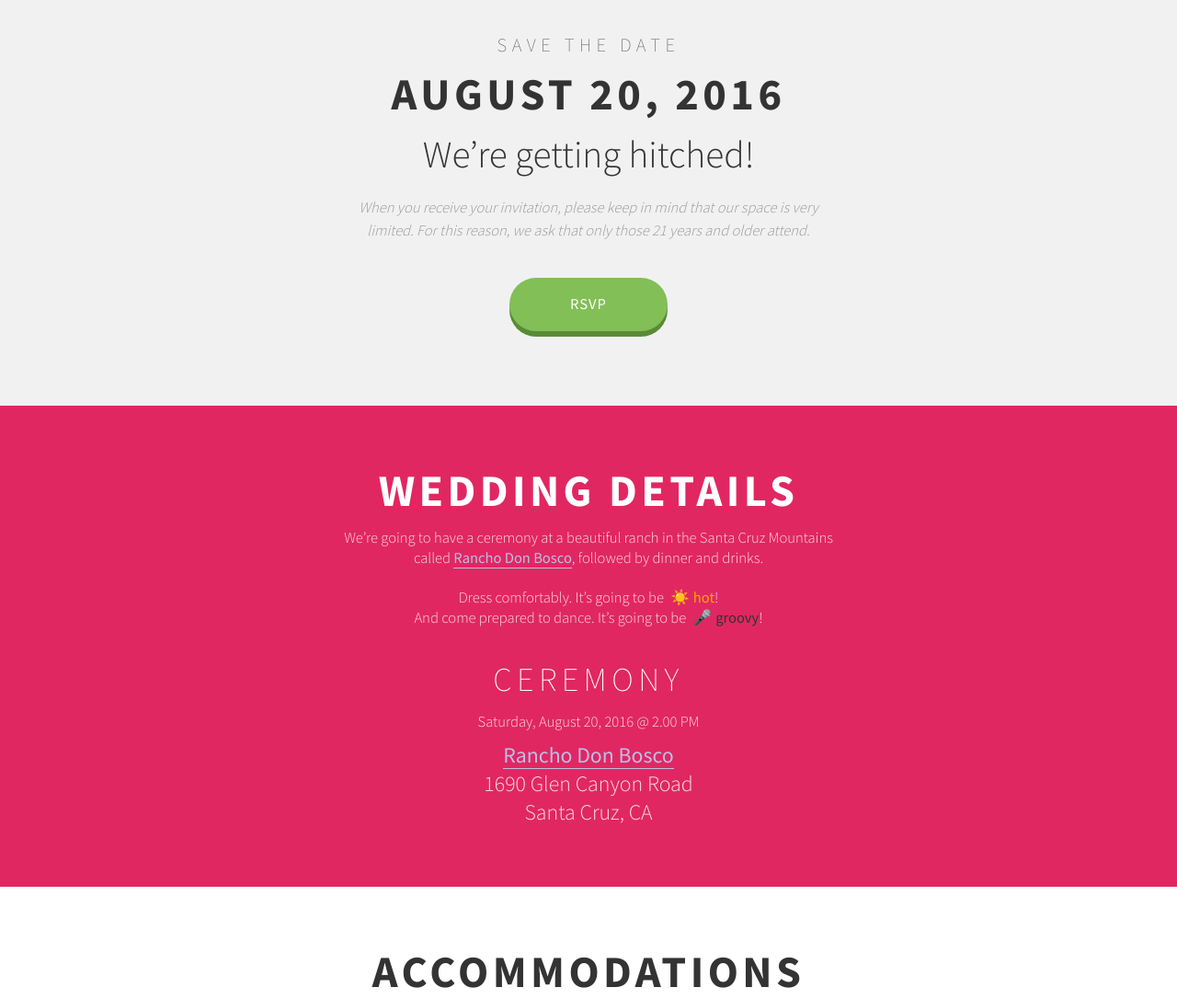
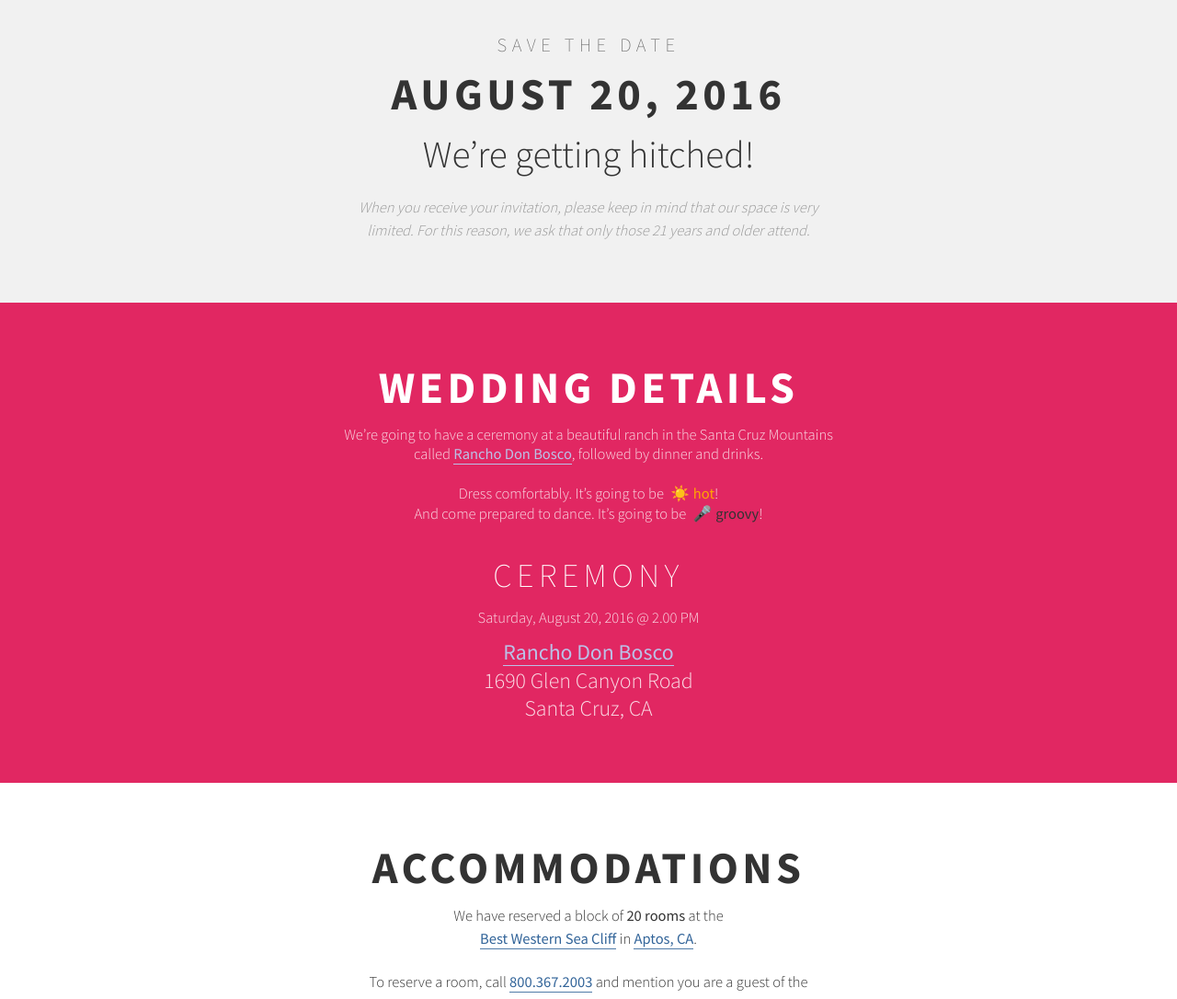
Before and after one commit to cvan/stellaandcord, a website: page index.html in a window 1280 px wide. Shown: the part 829-1915 px from the top of the page at 92% size. Drawn offline with Linux system fonts and the light colour scheme.

Commit message:
remove RSVP button for now (fixes #5)

```diff
--- a/index.html
+++ b/index.html
@@ -26,7 +26,6 @@
         </h3>
         <p class="copy copy--big">We&rsquo;re getting hitched!</p>
         <p class="rsvp__disclaimer">When you receive your invitation, please keep in mind that our space is very limited. For this reason, we ask that only those 21 years and older attend.</p>
-        <p><a href="https://docs.google.com/forms/d/1WPm9461hKZGVzOH9kdo53mDU135UJrfygxBpxVd8UyM/viewform" class="btn btn--rsvp"><span>RSVP</span></a></p>
       </div>
     </section>
     <section id="wedding-details" class="section section--wedding-details copy copy--bright copy--center">
```
